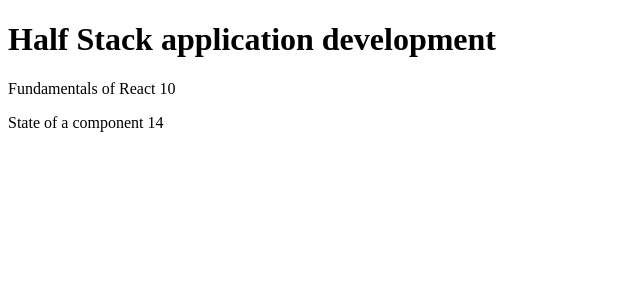
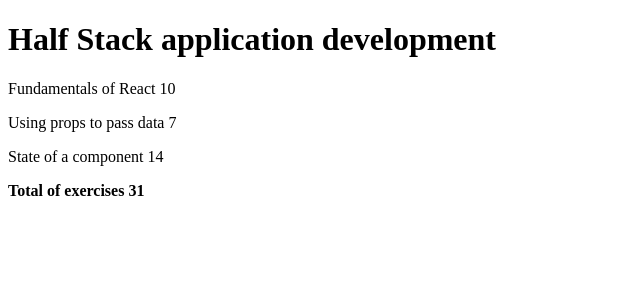
Before and after one commit to sakluk/fullstack-mooc, a React (Vite) app in the folder osa2/kurssitiedot/: page / in a window 1280 px wide. Shown: the top 300 px of the page, without its empty margins (0-640 px from the left). Built offline with nearby package versions, Linux system fonts and the light colour scheme.

Commit message:
tehtävä 2.2: kurssitiedot vaihe7

```diff
--- a/osa2/kurssitiedot/src/App.jsx
+++ b/osa2/kurssitiedot/src/App.jsx
@@ -27,10 +27,10 @@
 
 const Total = (props) => {
   console.log(props)
-  const total = props.parts[0].exercises + props.parts[1].exercises + props.parts[2].exercises
+  const total = props.parts.reduce((sum, part) => sum + part.exercises, 0)
   return (
     <div>
-      <p>Number of exercises {total}</p>
+      <p><b>Total of exercises {total}</b></p>
     </div>
   )
 }
@@ -40,6 +40,7 @@
     <div>
       <Header name={props.course.name} />
       <Content parts={props.course.parts} />
+      <Total parts={props.course.parts} />
     </div>
   )
 }
@@ -54,11 +55,11 @@
         exercises: 10,
         id: 1
       },
-      // {
-      //   name: 'Using props to pass data',
-      //   exercises: 7,
-      //   id: 2
-      // },
+      {
+        name: 'Using props to pass data',
+        exercises: 7,
+        id: 2
+      },
       {
         name: 'State of a component',
         exercises: 14,
```
